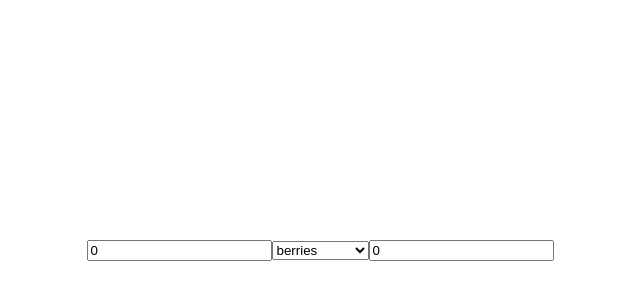
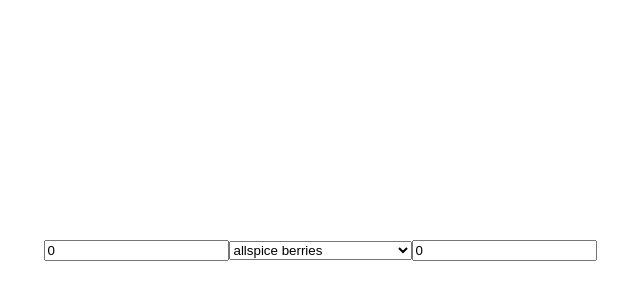
Before and after one commit to catehernandez/spice-converter, a React (Create React App) app: page / in a window 1280 px wide. Shown: the part 150-450 px from the top of the page, without its empty margins (320-960 px from the left). Built offline with nearby package versions, Linux system fonts and the light colour scheme.

Commit message:
Define configureOptions method
- Place denition for whole units in spice configuration file

```diff
--- a/src/App.js
+++ b/src/App.js
@@ -1,5 +1,5 @@
 import React from 'react';
-import { ConversionRatios } from './SpiceConfig';
+import { WholeUnits, ConversionRatios } from './SpiceConfig';
 
 class App extends React.Component {
   constructor(props) {
@@ -44,6 +44,21 @@ class App extends React.Component {
     });
   };
 
+  renderOptions = () => {
+    let spices = Object.keys(WholeUnits);
+
+    const options = spices.map(
+      (spice) => (
+        <option key={spice} value={spice}>
+          {WholeUnits[spice]}
+        </option>
+      )
+      //console.log(WholeUnits[spice])
+    );
+
+    return options;
+  };
+
   render() {
     return (
       <main>
@@ -54,9 +69,7 @@ class App extends React.Component {
           value={this.state.wholeUnits}
         />
         <select value={this.state.selectedSpice} onChange={this.selectSpice}>
-          <option value="allspice">berries</option>
-          <option value="blackPepper">peppercorns</option>
-          <option value="cardamom">pods</option>
+          {this.renderOptions()}
         </select>
         <input
           name="groundUnits"
--- a/src/SpiceConfig.js
+++ b/src/SpiceConfig.js
@@ -5,4 +5,10 @@ const ConversionRatios = {
   cardamom: 2,
 };
 
-export { ConversionRatios };
+const WholeUnits = {
+  allspice: 'allspice berries',
+  blackPepper: 'black peppercorns',
+  cardamom: 'cardamom pods, dehusked',
+};
+
+export { ConversionRatios, WholeUnits };
```
